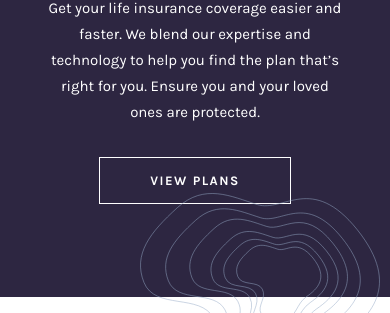
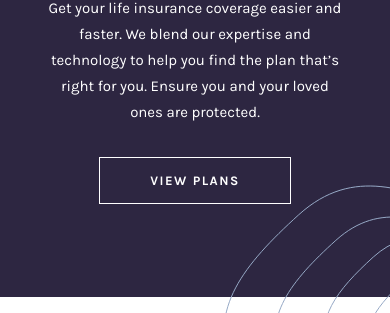
Before and after one commit to SayramovAzizbek/Azizbek-Insure, a plain HTML site: page index.html in a window 390 px wide. Shown: the part 787-1100 px from the top of the page. Drawn offline with Linux system fonts and the light colour scheme.

Commit message:
Remove one element and add ones

```diff
--- a/css/main.css
+++ b/css/main.css
@@ -90,6 +90,7 @@ body {
 /* Sticky-Footer */
 .site-main {
     flex-grow: 1;
+    overflow-x: clip;
 }
 
 /* Start Header Section */
@@ -422,10 +423,7 @@ body {
     }
 
     .hero-part__info::after {
-        width: 350px;
-        height: 350px;
-        top: 850px;
-        left: 270px;
+        display: none;
     }
 
     .hero-part__text-box {
@@ -452,7 +450,19 @@ body {
     }
 
     .hero-part__link {
+        position: relative;
         padding: 15px 50px;
+    }
+
+    .hero-part__link::after {
+        position: absolute;
+        top: 65%;
+        left: 111%;
+        width: 500px;
+        height: 649px;
+        background-image: url("../images/orqa-fon.svg");
+        background-repeat: no-repeat;
+        content: "";
     }
 
     .hero-part__img {
@@ -462,37 +472,6 @@ body {
         left: 0px;
         width: 100%;
         height: 500px;
-    }
-}
-
-@media only screen and (max-width:700px) {
-    .hero-part__info::after {
-        width: 340px;
-        height: 340px;
-        left: 270px;
-    }
-}
-
-@media only screen and (max-width:690px) {
-    .hero-part__info::after {
-        width: 300px;
-        height: 300px;
-        left: 300px;
-    }
-}
-
-@media only screen and (max-width:670px) {
-    .hero-part__info::after {
-        width: 290px;
-        height: 290px;
-    }
-}
-
-@media only screen and (max-width:650px) {
-    .hero-part__info::after {
-        width: 280px;
-        height: 280px;
-        left: 290px;
     }
 }
 
@@ -508,19 +487,16 @@ body {
     }
 }
 
-@media only screen and (max-width:540px) {
-    .hero-part__info::after {
-        width: 260px;
-        height: 260px;
-        left: 220px;
+@media only screen and (max-width:580px) {
+    .hero-part__link::after {
+        left: 80%;
     }
 }
 
-@media only screen and (max-width:480px) {
-    .hero-part__info::after {
-        width: 260px;
-        height: 260px;
-        left: 180px;
+@media only screen and (max-width:410px) {
+    .hero-part__link::after {
+        top: 60%;
+        left: 65%;
     }
 }
 
@@ -544,36 +520,6 @@ body {
 
     .hero-part__text {
         margin: 16px 0 32px 0;
-    }
-}
-
-@media only screen and (max-width:430px) {
-    .hero-part__info::after {
-        width: 240px;
-        height: 240px;
-        left: 160px;
-    }
-}
-
-@media only screen and (max-width:400px) {
-    .hero-part__info::after {
-        left: 140px;
-    }
-}
-
-@media only screen and (max-width:385px) {
-    .hero-part__info::after {
-        width: 220px;
-        height: 220px;
-        left: 120px;
-    }
-}
-
-@media only screen and (max-width:345px) {
-    .hero-part__info::after {
-        width: 220px;
-        height: 220px;
-        left: 100px;
     }
 }
 
```
